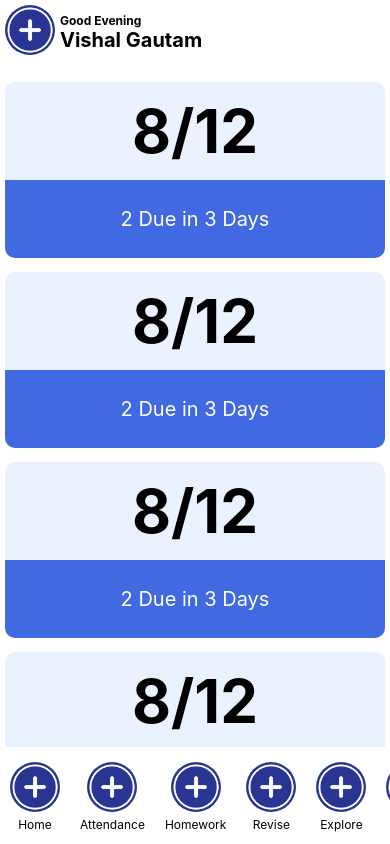
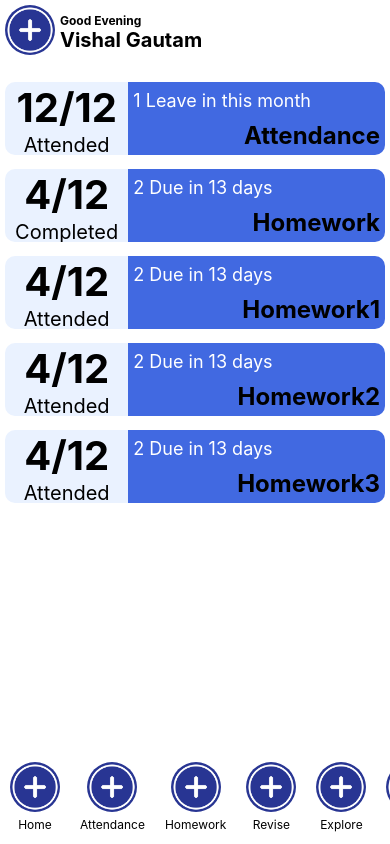
Before and after one commit to DeadshotTech/SchoolBuddy, a React Native app: screen / in a window 390 px wide. Built offline with nearby package versions, Linux system fonts and the light colour scheme.

Commit message:
Enhanced summary cards for homepage screen

```diff
--- a/common/cards/SummaryCard.js
+++ b/common/cards/SummaryCard.js
@@ -1,15 +1,25 @@
 import React from 'react';
 import { View, Text, StyleSheet } from 'react-native';
 
-const SummaryCard = () => {
+const SummaryCard = (params) => {
 
     return (
         <View style={styles.container}>
-            <View style={styles.topContainer}>
-                <Text style={styles.topText}>8/12</Text>
+        <View style={styles.leftContainer}>
+            <View style={styles.summarizedScore}>
+                <Text style={styles.summarizedScoreText}>{params.summary.score}</Text>
             </View>
-            <View style={styles.bottomContainer}>
-                <Text style={styles.bottomText}>2 Due in 3 Days</Text>
+            <View style={styles.summarizedScoreMessage}>
+                <Text style={styles.summarizedScoreMessageText}>{params.summary.scoreMessage}</Text>
+            </View>
+        </View>
+            <View style={styles.rightContainer}>
+                <View style={styles.weeklySummary}>
+                    <Text style={styles.weeklySummaryText}>{params.summary.weeklySummary}</Text>
+                </View>
+                <View style={styles.summaryIdentifier}>
+                    <Text style={styles.summaryIdentifierText}>{params.summary.name}</Text>
+                </View>
             </View>
         </View>
     );
@@ -18,32 +28,59 @@ const SummaryCard = () => {
 const styles = StyleSheet.create({
     container: {
         flex: 1,
+        flexDirection: 'row',
         borderRadius: 10,
         overflow: 'hidden',
-        height: 200,
+        height: 100,
       },
-      topContainer: {
-        flex: 3,
+      rightContainer: {
+        flex: 2,
+        backgroundColor: '#4169E1',
+        padding: 5,
+      },
+      leftContainer: {
+        flex: 1,
         backgroundColor: '#EAF2FF',
         justifyContent: 'center',
         alignItems: 'center',
-        padding: 20,
+        // padding: 20,
       },
-      topText: {
-        fontSize: 60,
+      summarizedScore: {
+        flex: 2.5,
+        alignItems: 'center',
+        justifyContent: 'center',
+      },
+      summarizedScoreMessage: {
+        flex: 1,
+        alignItems: 'center',
+        justifyContent: 'center',
+      },
+      summarizedScoreText: {
+        fontSize: 40,
         fontWeight: 'bold',
       },
-      bottomContainer: {
+      summarizedScoreMessageText: {
+        fontSize: 20,
+      },
+      weeklySummary: {
+        flex: 1.5,
+        justifyContent: 'center',
+
+      },
+      summaryIdentifier: {
         flex: 2,
-        backgroundColor: '#4169E1',
-        justifyContent: 'center',
-        alignItems: 'center',
-        padding: 20,
+        justifyContent: 'flex-end',
+        color: '#FFFFFF',
+        alignItems: 'flex-end'
       },
-      bottomText: {
-        fontSize: 20,
+      weeklySummaryText: {
+        fontSize: 18,
         color: '#FFFFFF',
       },
+      summaryIdentifierText: {
+        fontSize: 24,
+        fontWeight: 'bold',
+      }
 });
 
 export default SummaryCard;
--- a/home_page/HomepageScreen.js
+++ b/home_page/HomepageScreen.js
@@ -3,16 +3,16 @@ import { View, StyleSheet, FlatList, Text } from 'react-native';
 import SummaryCard from '../common/cards/SummaryCard';
 
 const summaryData = [
-    {name: 'Attendance', score: '4/12', summary: '1 Leave in this month'},
-    {name: 'Homework', score: '4/12', summary: '2 Due in 13 days'},
-    {name: 'Homework1', score: '4/12', summary: '2 Due in 13 days'},
-    {name: 'Homework2', score: '4/12', summary: '2 Due in 13 days'},
-    {name: 'Homework3', score: '4/12', summary: '2 Due in 13 days'}
+    {name: 'Attendance', score: '12/12', scoreMessage: 'Attended', weeklySummary: '1 Leave in this month'},
+    {name: 'Homework', score: '4/12', scoreMessage: 'Completed',  weeklySummary: '2 Due in 13 days'},
+    {name: 'Homework1', score: '4/12', scoreMessage: 'Attended',  weeklySummary: '2 Due in 13 days'},
+    {name: 'Homework2', score: '4/12', scoreMessage: 'Attended',  weeklySummary: '2 Due in 13 days'},
+    {name: 'Homework3', score: '4/12', scoreMessage: 'Attended',  weeklySummary: '2 Due in 13 days'}
 ];
 
 const renderSummary = ({ item }) => (
         <View style={styles.summaryCardContainer}>
-            <SummaryCard/>
+            <SummaryCard summary={item} />
         </View>
 );
 
```
